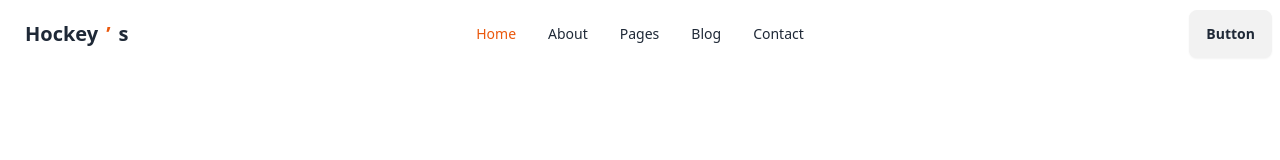
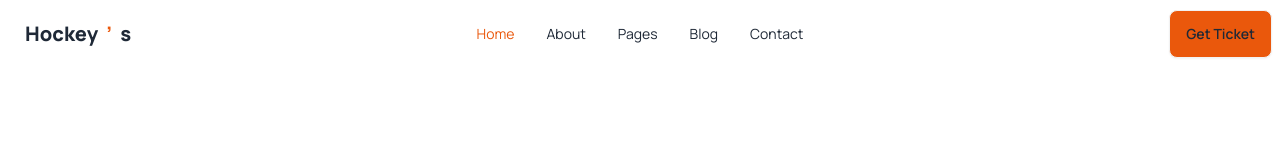
Before and after one commit to Kamruzzaman2200/Assingment-3, a plain HTML site: page index.html in a window 1280 px wide. Drawn offline with nearby package versions, Linux system fonts and the light colour scheme.

Commit message:
nav bar button finished

```diff
--- a/index.html
+++ b/index.html
@@ -9,15 +9,16 @@
     <link rel="preconnect" href="https://fonts.googleapis.com">
     <link rel="preconnect" href="https://fonts.gstatic.com" crossorigin>
     <link href="https://fonts.googleapis.com/css2?family=Manrope:wght@200..800&display=swap" rel="stylesheet">
-    <title>Document</title>
     <style>
-        .manrope {
+        .font-manrope {
             font-family: "Manrope", sans-serif;
         }
     </style>
+    <title>Hockey's</title>
+
 </head>
 
-<body>
+<body class="font-manrope">
     <header>
         <nav>
             <div class="navbar bg-base-100">
@@ -51,7 +52,9 @@
                     </ul>
                 </div>
                 <div class="navbar-end">
-                    <a class="btn">Button</a>
+                    <div>
+                        <button class="btn bg-orange-600">Get Ticket</button>
+                    </div>
                 </div>
             </div>
         </nav>
```
